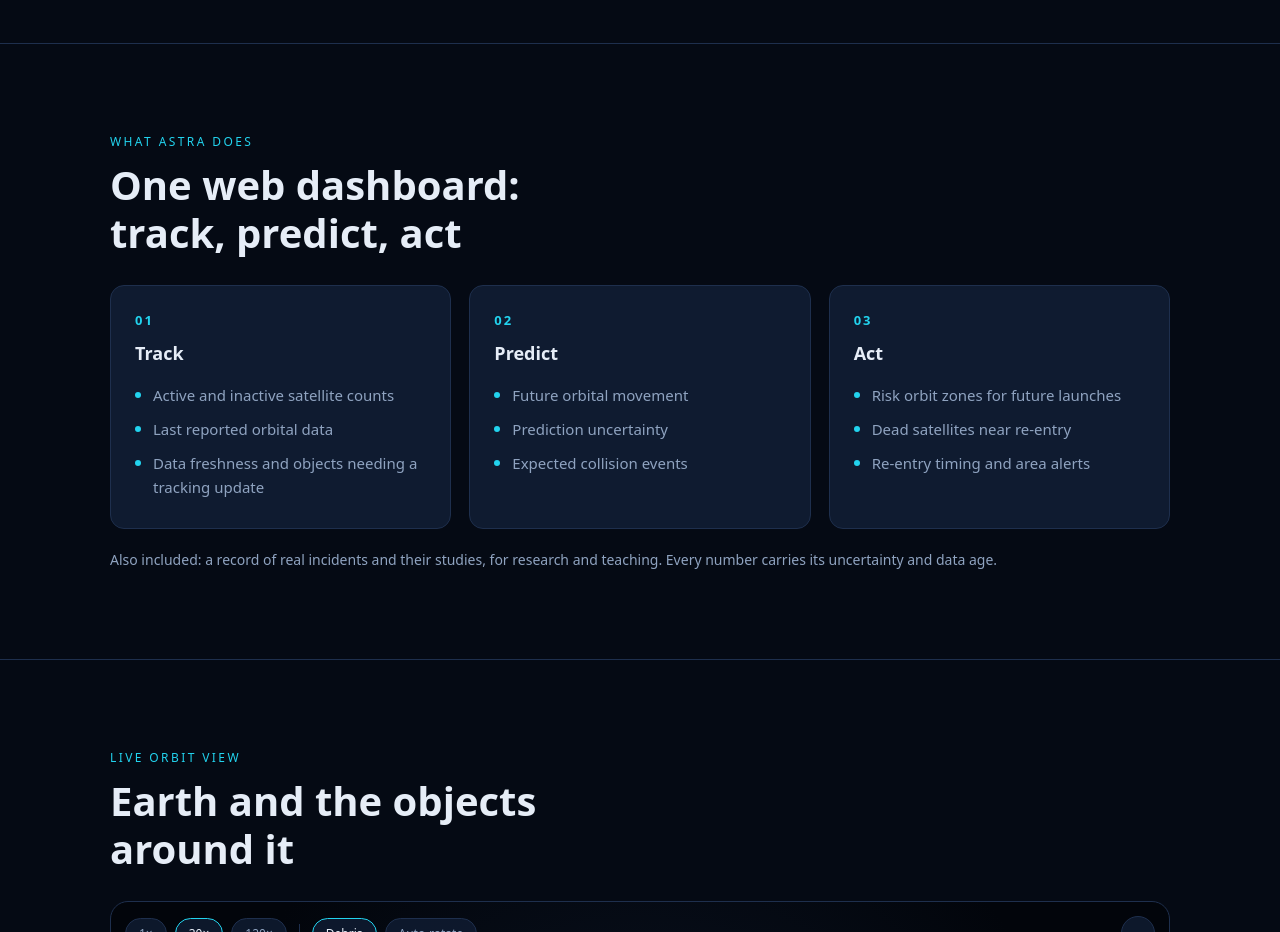
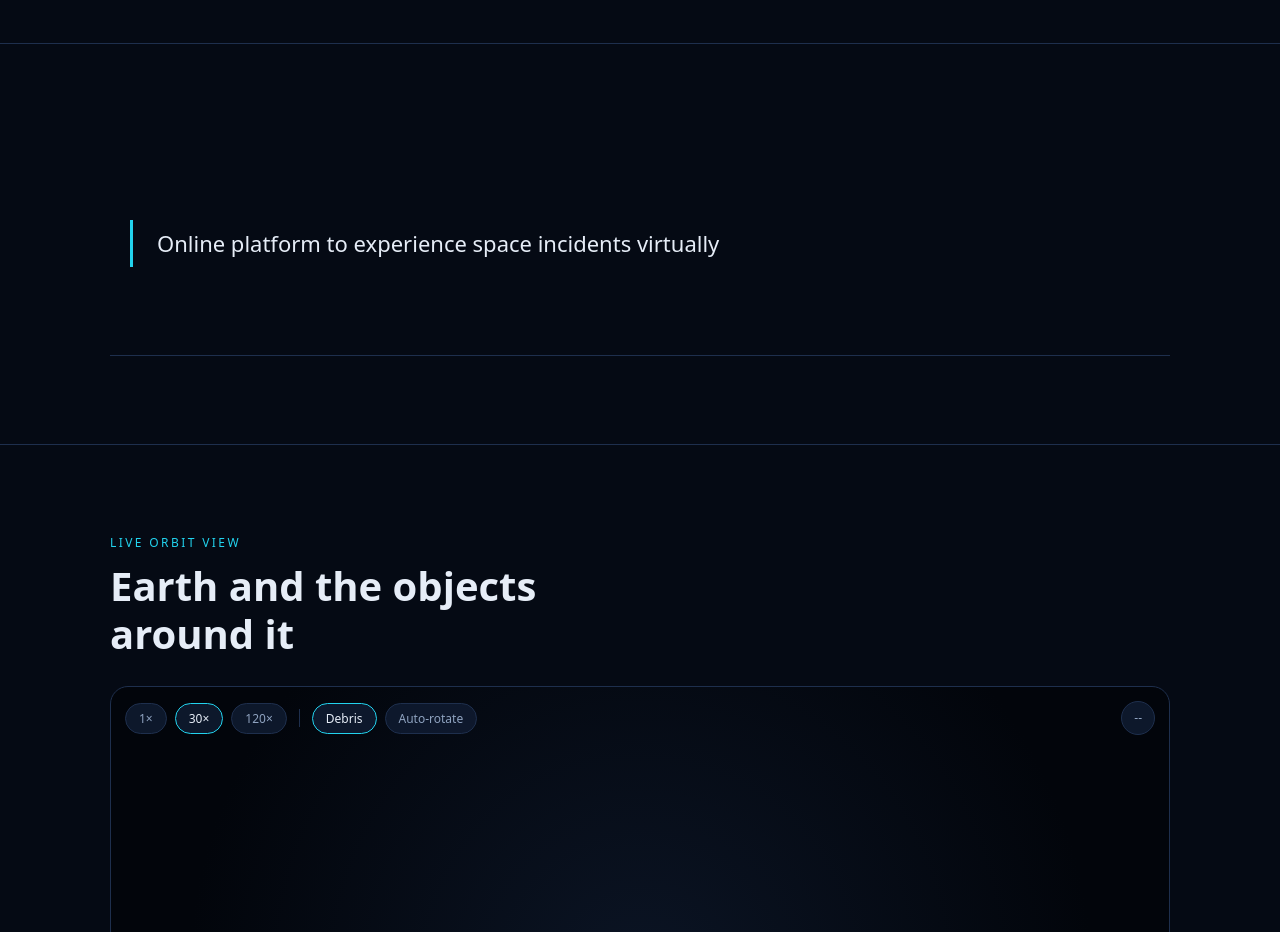
Before and after one commit to chandrahas2007-tech/Astra, a plain HTML site: page index.html in a window 1280 px wide. Shown: the part 1980-2912 px from the top of the page. Drawn offline with nearby package versions, Linux system fonts and the light colour scheme; a script that the page names is missing; files whose address does not match are found by name.

Commit message:
Update index.html

```diff
--- a/index.html
+++ b/index.html
@@ -162,14 +162,9 @@ footer h2{margin:0 auto 16px;max-width:none}
 </div></section>
 
 <section id="features"><div class="wrap reveal">
-  <div class="eyebrow">What Astra does</div>
-  <h2>One web dashboard: track, predict, act</h2>
-  <div class="grid g3">
-    <div class="card"><div class="num">01</div><h3>Track</h3><ul><li>Active and inactive satellite counts</li><li>Last reported orbital data</li><li>Data freshness and objects needing a tracking update</li></ul></div>
-    <div class="card"><div class="num">02</div><h3>Predict</h3><ul><li>Future orbital movement</li><li>Prediction uncertainty</li><li>Expected collision events</li></ul></div>
-    <div class="card"><div class="num">03</div><h3>Act</h3><ul><li>Risk orbit zones for future launches</li><li>Dead satellites near re-entry</li><li>Re-entry timing and area alerts</li></ul></div>
-  </div>
-  <p class="note">Also included: a record of real incidents and their studies, for research and teaching. Every number carries its uncertainty and data age.</p>
+  <section id="problem"><div class="wrap reveal">
+  <p class="problem">Online platform to experience space incidents virtually</p>
+</div></section>
 </div></section>
 
 <section id="globe"><div class="wrap reveal">
```
